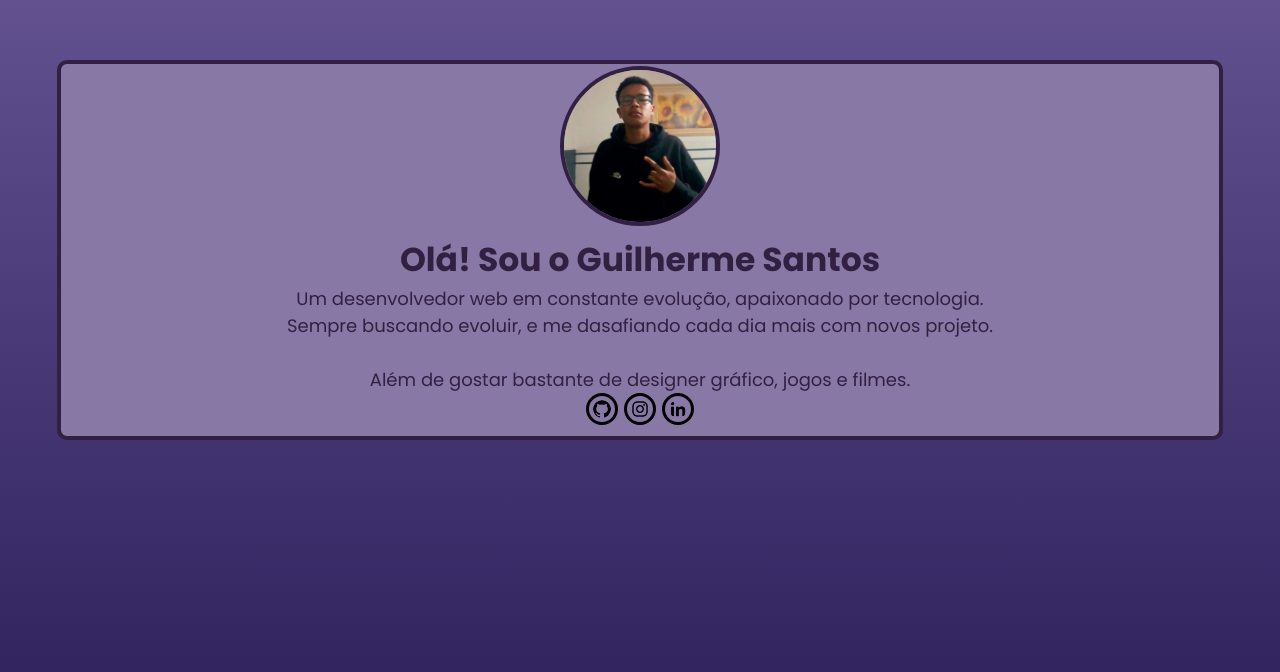
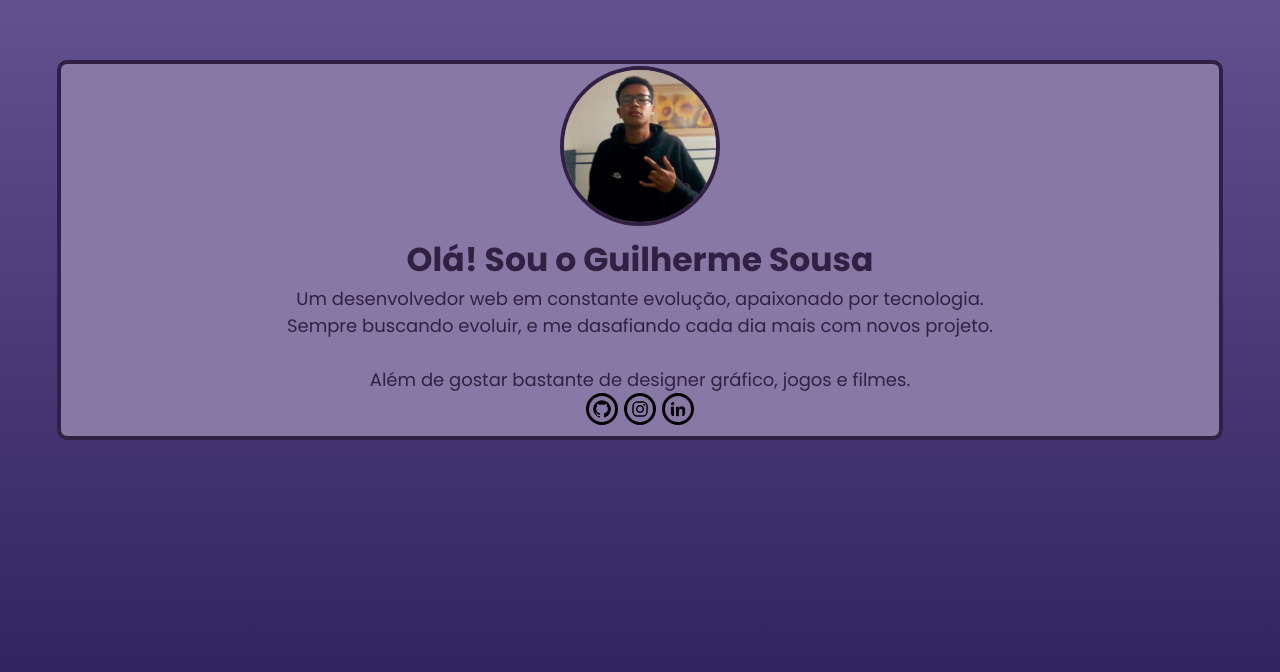
Before and after one commit to uguisousa/siteTest, a plain HTML site: page index.html in a window 1280 px wide. Drawn offline with Linux system fonts and the light colour scheme.

Commit message:
Update index.html

```diff
--- a/index.html
+++ b/index.html
@@ -20,7 +20,7 @@
                 <div class="container-main">
             <div class="div-h1">
                 <h1 id="h1-main">
-                    Olá! Sou o Guilherme Santos
+                    Olá! Sou o Guilherme Sousa
                 </h1>
             </div>
          <div class="div-paragrafo">
```
